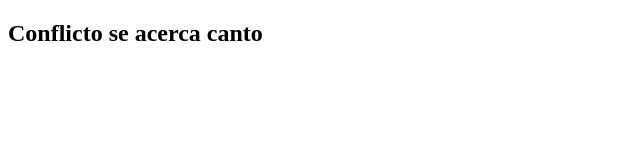
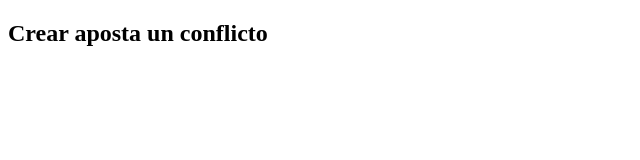
Before and after one commit to Borja026/solvam-project, a plain HTML site: page Productos/producte3.html in a window 1280 px wide. Shown: the full height of the page, 0-640 px from the left. Drawn offline with Linux system fonts and the light colour scheme.

Commit message:
crear conflicto en la rama conflicto

```diff
--- a/Productos/producte3.html
+++ b/Productos/producte3.html
@@ -6,6 +6,6 @@
     <title>Document</title>
 </head>
 <body>
-    <h2>Conflicto se acerca canto</h2>
+    <h2>Crear aposta un conflicto</h2>
 </body>
 </html>
```
